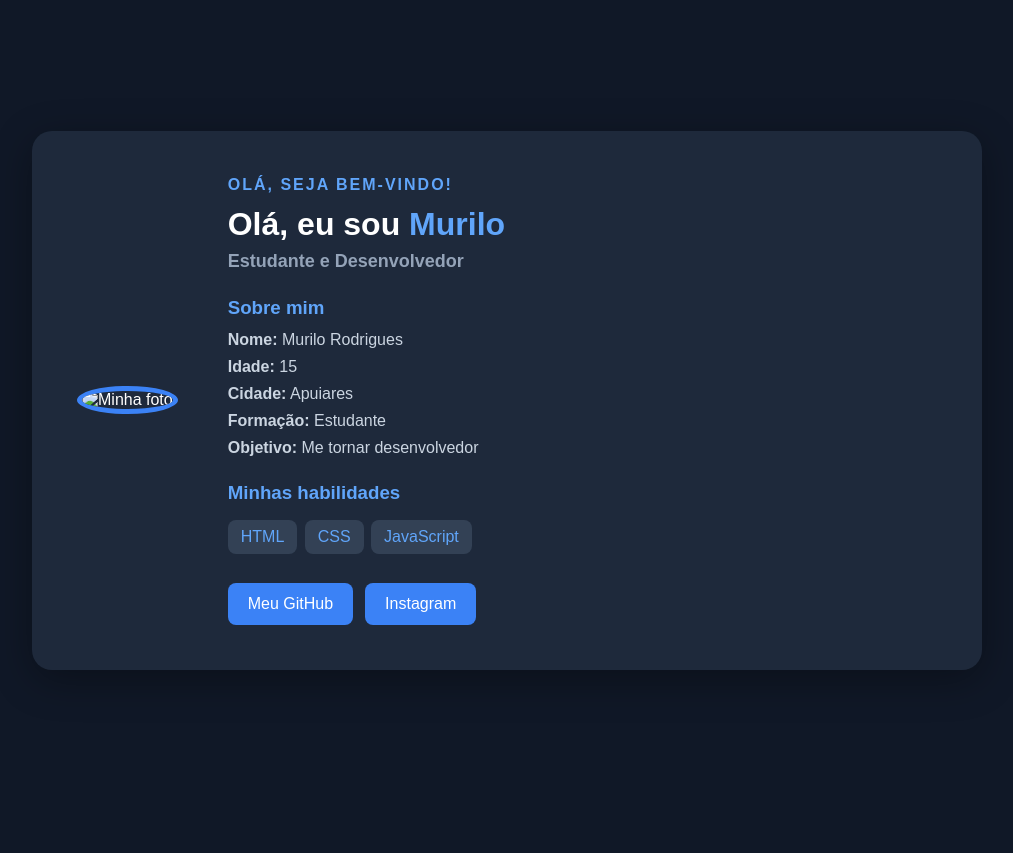
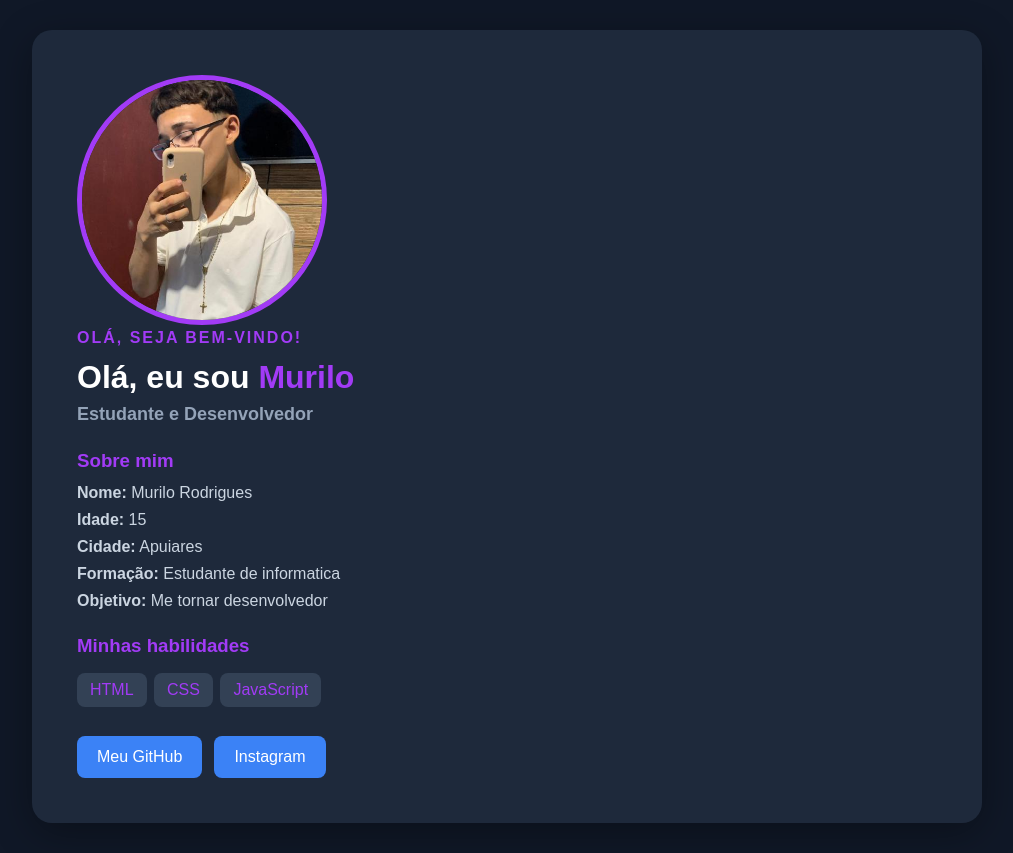
Before and after one commit to murillord22/Portfolio, a plain HTML site: page index.html in a window 1280 px wide. Shown: the whole page, without its empty margins (133-1146 px from the left). Before the commit the page ends 800 px from the top, so only its background shows below. Drawn offline with Linux system fonts and the light colour scheme.

Commit message:
correção da foto

```diff
--- a/index.html
+++ b/index.html
@@ -20,9 +20,8 @@
 
         <div class="foto">
 
-            <!-- Coloque sua foto na pasta e altere o nome aqui -->
 
-            <img src="minha-foto.jpg" alt="Minha foto"/>
+            <img src="imagem/foto.jpg"
 
         </div>
 
@@ -49,7 +48,7 @@
 
                 <p><strong>Cidade:</strong> Apuiares </p>
 
-                <p><strong>Formação:</strong> Estudante</p>
+                <p><strong>Formação:</strong> Estudante de informatica</p>
 
                 <p><strong>Objetivo:</strong> Me tornar desenvolvedor</p>
 
--- a/style.css
+++ b/style.css
@@ -36,7 +36,7 @@ body {
     height: 250px;
     border-radius: 50%;
     object-fit: cover;
-    border: 5px solid #3b82f6;
+    border: 5px solid #a23bf6;
 }
 
 .conteudo {
@@ -44,7 +44,7 @@ body {
 }
 
 .destaque {
-    color: #60a5fa;
+    color: #a23bf6;
     font-weight: bold;
     letter-spacing: 2px;
     margin-bottom: 12px;
@@ -56,7 +56,7 @@ h1 {
 }
 
 h1 span {
-    color: #60a5fa;
+    color: #a23bf6;
 }
 
 h2 {
@@ -72,7 +72,7 @@ h2 {
 }
 
 h3 {
-    color: #60a5fa;
+    color: #a23bf6;
     margin-bottom: 12px;
 }
 
@@ -92,7 +92,7 @@ h3 {
 .habilidades span {
     display: inline-block;
     background: #334155;
-    color: #60a5fa;
+    color: #a23bf6;
     padding: 8px 13px;
     border-radius: 8px;
     margin: 4px 3px 4px 0;
```
Also changed, not shown: imagem/foto.jpg (added).
